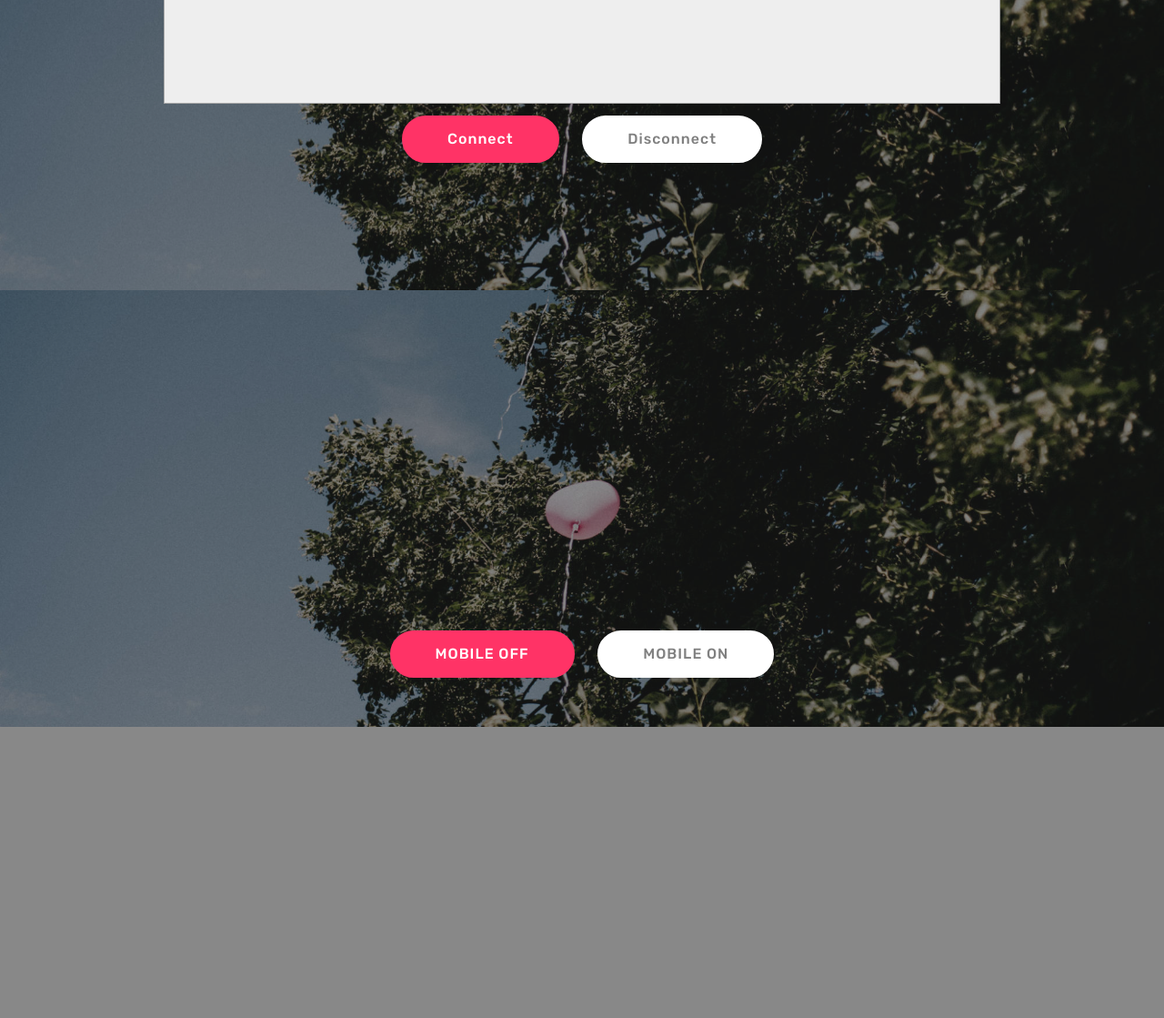
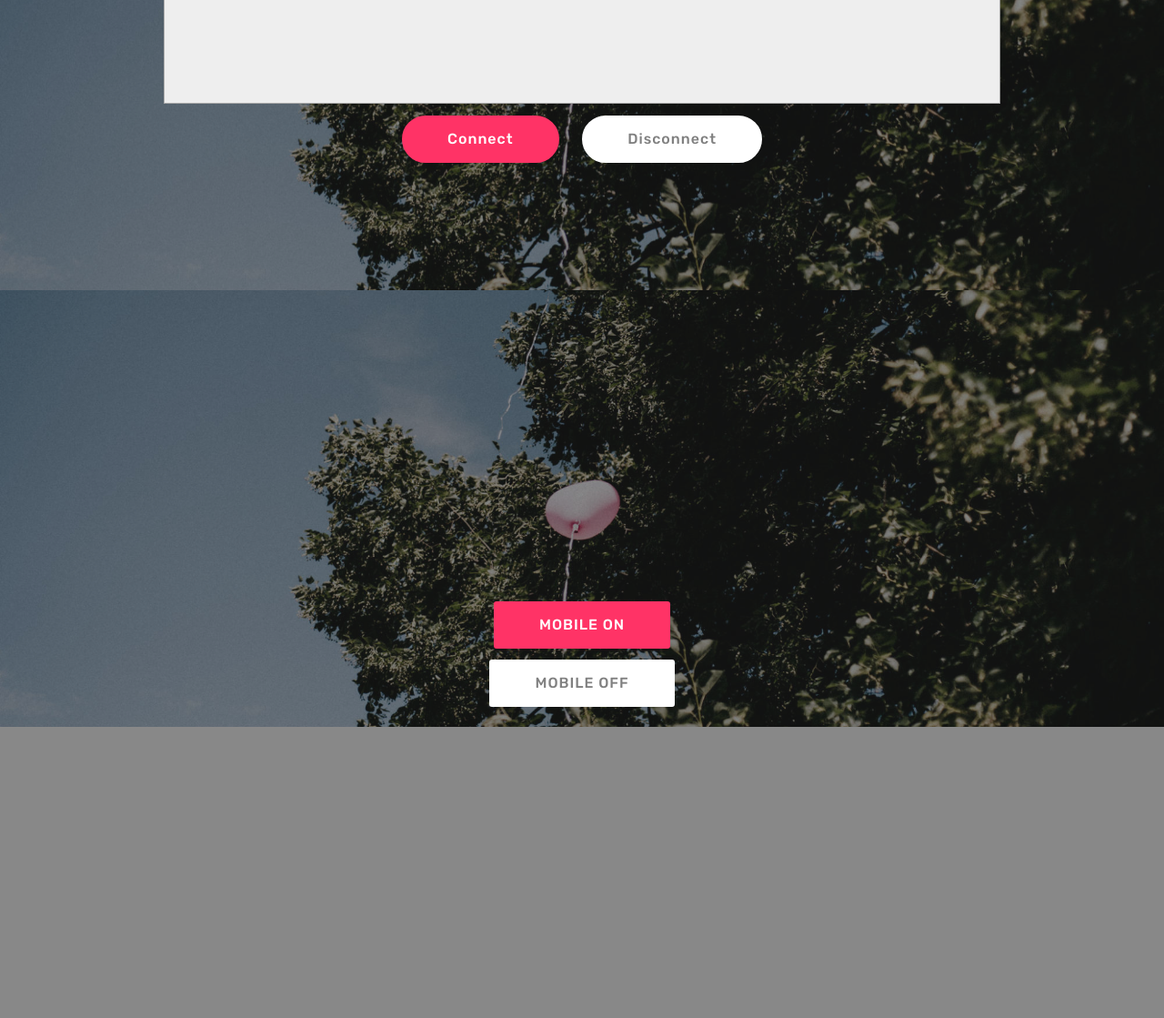
Before and after one commit to thm265/babycam, a Django app: page / in a window 1280 px wide. Shown: the part 481-1600 px from the top of the page at 91% size. Run offline with Django 3.2, Linux system fonts and the light colour scheme; some libraries are stand-ins or nearby versions.

Commit message:
Add on/off buttons for motor

```diff
--- a/src/babycam/views.py
+++ b/src/babycam/views.py
@@ -1,10 +1,12 @@
 from django.shortcuts import render
-from django.http import HttpResponse
+# from django.http import HttpResponse
+# import RPi.GPIO as GPIO
 
 # Create your views here.
 
 def cam_view(request, *args, **kwargs):
-    print(request.user)
+    print(request.GET)
+    print(request.POST)
     return render(request, "babycam.html",{})
 
 def webrtc_view(request, *args, **kwargs):
--- a/src/smartmobile/urls.py
+++ b/src/smartmobile/urls.py
@@ -24,10 +24,13 @@ from babycam.views import webrtc_view
 
 urlpatterns = [
     path('', cam_view, name='babycam'),
-    path('home/', cam_view, name='home'),
+    path('home/', cam_view, name='babycam'),
     path('babycam/', cam_view, name='babycam'),
+    path('mobile_off/', cam_view, name='babycam'),
+    path('mobile_on/', cam_view, name='babycam'),
+    path('webrtc/', webrtc_view, name='webrtc'),
     path('admin/', admin.site.urls),
-    path('webrtc/', webrtc_view, name='webrtc'),
+
 ]
 
 if settings.DEBUG:
--- a/src/templates/babycam.html
+++ b/src/templates/babycam.html
@@ -113,17 +113,21 @@
 <section class="cid-rCNSB6tGua mbr-fullscreen mbr-parallax-background" id="header2-b">
   <div class="mbr-overlay" style="opacity: 0.5; background-color: rgb(35, 35, 35);">
   </div>
-
   <div class="container align-center">
     <div class="row justify-content-md-center">
       <div class="mbr-white col-md-10">
         <div class="mbr-section-btn">
-          <a class="btn btn-md btn-secondary display-4" href="">MOBILE OFF</a>
-          <a class="btn btn-md btn-primary display-4" href="">MOBILE ON</a>
+          <form action="/mobile_on/" method="POST">{% csrf_token %}
+              <button type="submit" value=true name="Btn_MobileOn" class="btn btn-md btn-secondary display-4">MOBILE ON</button>
+          </form>
+          <form action="/mobile_off/" method="POST">{% csrf_token %}
+              <button type="submit" value=true name="Btn_MobileOff" class="btn btn-md btn-primary display-4">MOBILE OFF</button>
+          </form>
         </div>
       </div>
     </div>
   </div>
+
 </section>
 
 </body>
```
